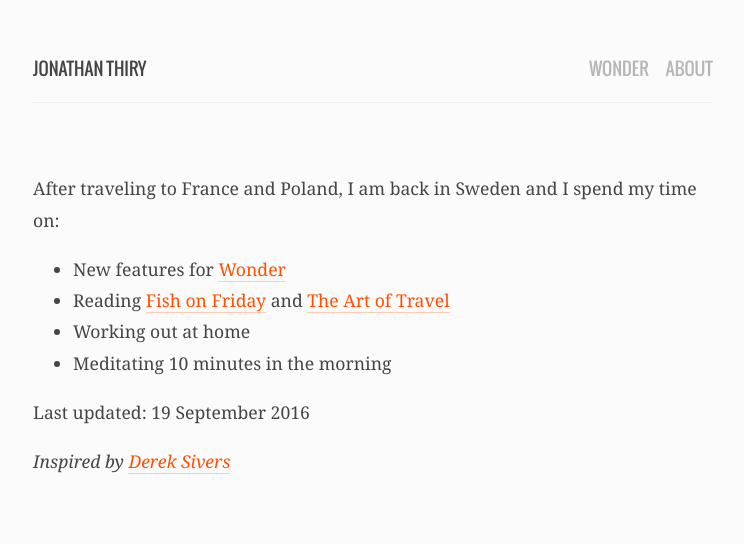
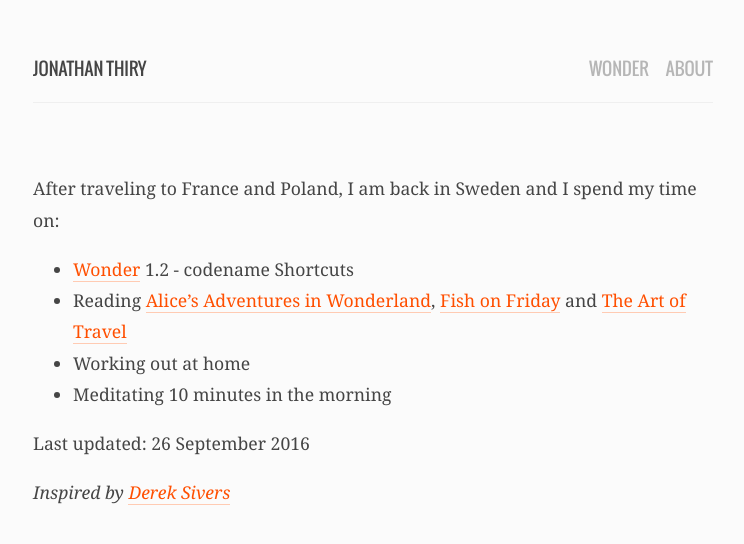
Before and after one commit to jonathanthiry/jonathanthiry.github.com, a Jekyll site: the page built from now.md, in a window 1280 px wide. Shown: the top 544 px of the page, without its empty margins (267-1011 px from the left). Built offline with Jekyll 4.4.1, drawn with Linux system fonts in a browser that asks for light colours.

Commit message:
Update now page

```diff
--- a/now.md
+++ b/now.md
@@ -1,13 +1,13 @@
 ---
 layout: page
 permalink: /now
-date: 2016-09-19
+date: 2016-09-26
 ---
 
 After traveling to France and Poland, I am back in Sweden and I spend my time on:
 
-- New features for [Wonder](/wonder)
-- Reading [Fish on Friday](https://www.amazon.com/Fish-Friday-Feasting-Fasting-Discovery/dp/B000MR8TH2?tag=jonathanthiry-20) and [The Art of Travel](https://www.amazon.com/Art-Travel-Alain-Botton/dp/0375725342?tag=jonathanthiry-20)
+- [Wonder](/wonder) 1.2 - codename Shortcuts
+- Reading [Alice's Adventures in Wonderland](http://www.gutenberg.org/ebooks/11), [Fish on Friday](https://www.amazon.com/Fish-Friday-Feasting-Fasting-Discovery/dp/B000MR8TH2?tag=jonathanthiry-20) and [The Art of Travel](https://www.amazon.com/Art-Travel-Alain-Botton/dp/0375725342?tag=jonathanthiry-20)
 - Working out at home
 - Meditating 10 minutes in the morning
 
```
